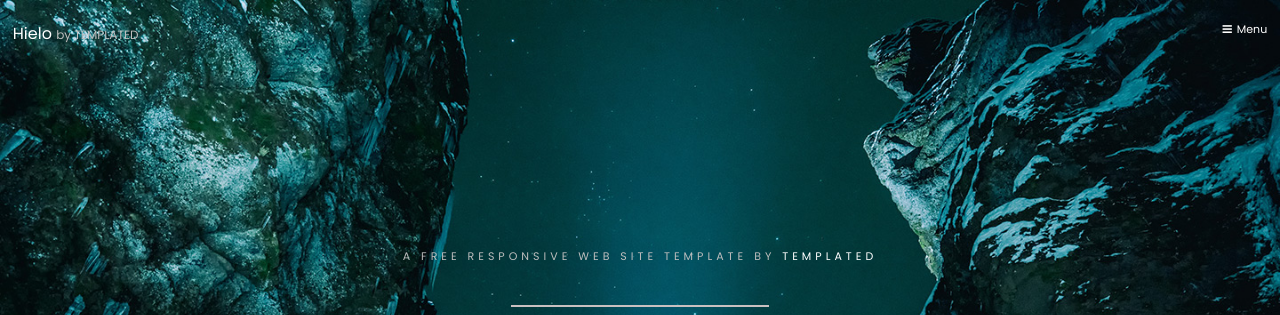
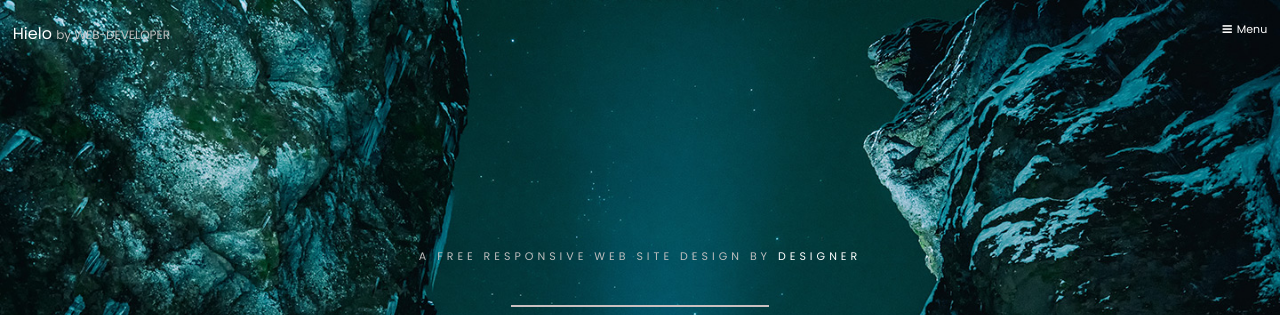
Before and after one commit to lognoroy/Hielo-Web, a plain HTML site: page index.html in a window 1280 px wide. Shown: the top 315 px of the page. Drawn offline with Linux system fonts and the light colour scheme.

Commit message:
this is a new update

```diff
--- a/index.html
+++ b/index.html
@@ -17,11 +17,11 @@
         <div class="master">
             <div class="fullwidth1">
                 <div class="header clearfix">
-                    <h4>Hielo <span>by TEMPLATED</span></h4>
+                    <h4>Hielo <span>by WEB-DEVELOPER</span></h4>
                     <p><span class="fa fa-navicon"></span>Menu</p>
                 </div>
                 <div class="banner">
-                    <p>A FREE RESPONSIVE WEB SITE TEMPLATE BY <span>TEMPLATED</span></p>
+                    <p>A FREE RESPONSIVE WEB SITE DESIGN BY <span>DESIGNER</span></p>
                     <hr>
                     <h1>Hielo</h1>
                 </div>
```
